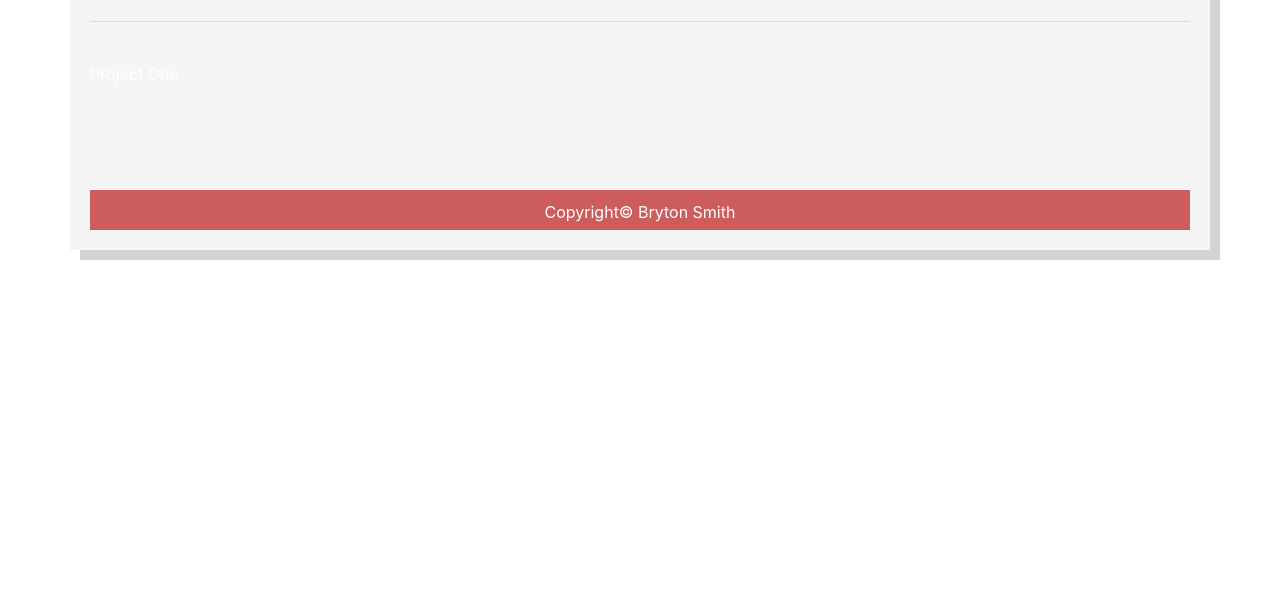
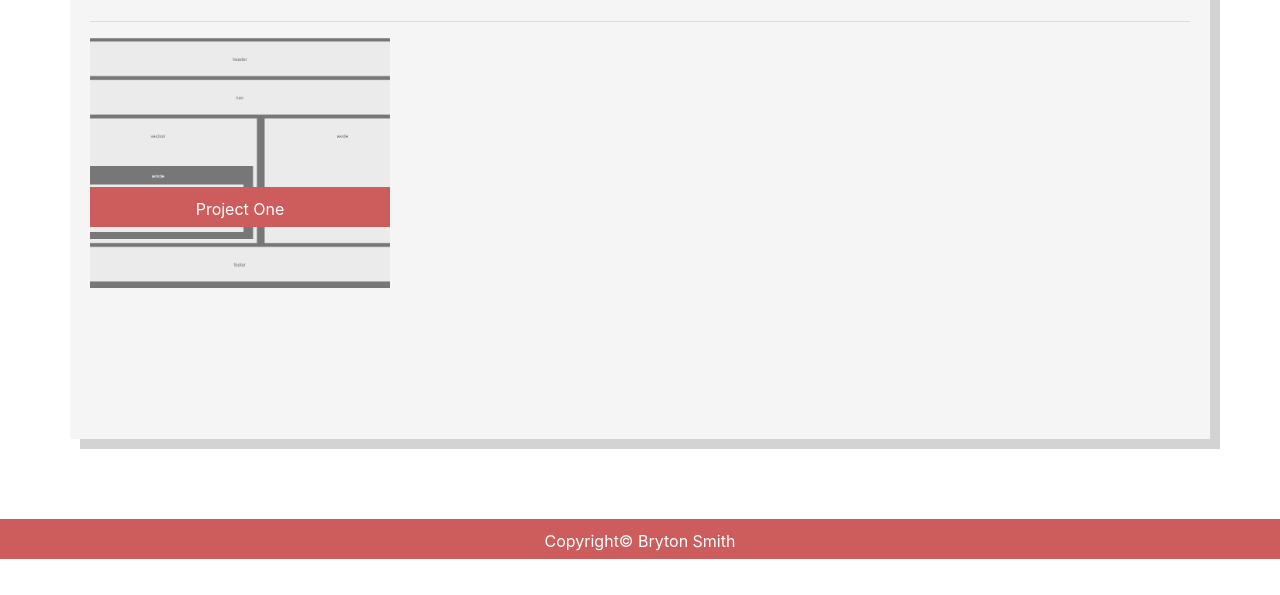
Before and after one commit to bryton-jay-smith/Bootstrap-Portfolio, a plain HTML site: page portfolio.html in a window 1280 px wide. Shown: the part 205-800 px from the top of the page. Drawn offline with nearby package versions, Linux system fonts and the light colour scheme.

Commit message:
Finished Port Page

```diff
--- a/assets/css/main.css
+++ b/assets/css/main.css
@@ -45,6 +45,7 @@ header {
   box-shadow: 10px 10px lightgrey;
   margin-top: 5%;
   padding: 20px;
+  min-height: 500px;
 }
 
 p {
@@ -79,3 +80,32 @@ button {
 button:hover{
     background-color: #a74b4b;
 }
+
+.banner {
+  width: 300px;
+  background-color: indianred;
+  height: 40px;
+  z-index: 2;
+  text-align: center;
+  margin-top: 125px;
+  padding-top: 10px;
+}
+
+.banner:hover {
+  background-color: firebrick;
+}
+
+.project {
+  background-image: url("../images/example.png");
+  background-color: #cccccc;
+  height: 250px;
+  width: 300px;
+  background-position: center;
+  background-repeat: no-repeat;
+  background-size: cover;
+  position: relative;
+}
+
+.project > a:hover {
+  background-color: rgba(0,0,0,0);
+}
--- a/portfolio.html
+++ b/portfolio.html
@@ -27,8 +27,8 @@
         <hr>
 
         <div class="project">
-          <a href="basic-portfolio-easy/index.html" target="_blank"><div class="banner">Project One</div></a>
-
+          <a href="https://bryton-jay-smith.github.io/Basic-Portfolio/" target="_blank"><div class="banner">Project One</div></a>
+          </div>
 
       </div> <!--container-->
       <footer>Copyright&copy; Bryton Smith</footer>
```
Also changed, not shown: assets/images/example.png (added).
